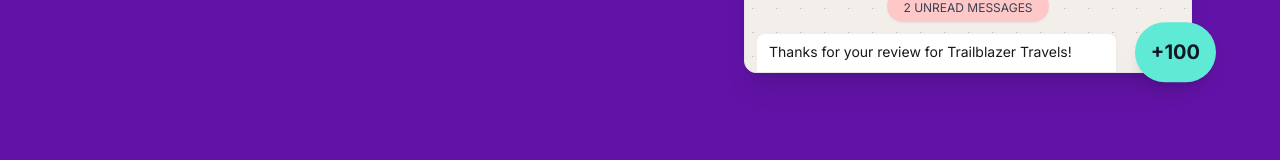
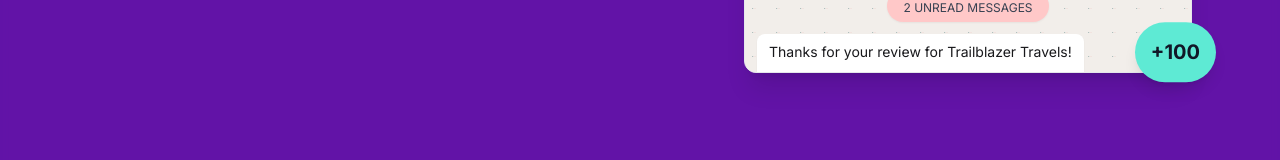
Before and after one commit to vibhutirohan/site-spark-prompts-genius, a React (Vite) app: page / in a window 1280 px wide. Shown: the part 571-731 px from the top of the page. Built offline with nearby package versions, Linux system fonts and the light colour scheme.

Commit message:
Visual edit in Lovable
Edited UI in Lovable

```diff
--- a/src/components/Hero.tsx
+++ b/src/components/Hero.tsx
@@ -99,8 +99,8 @@ const Hero = () => {
                   <div className="flex justify-start">
                     <div className="bg-white py-2 px-3 rounded-lg max-w-[85%] shadow-sm">
                       <p className="text-sm text-zinc-900">Thanks for your review for Trailblazer Travels!</p>
-                      <p className="text-sm mt-2 text-zinc-900">Here is your review:</p>
-                      <p className="text-sm mt-2 text-zinc-800">I highly recommend Trailblazer Travels for all travel and sports ticketing. I booked my IPL tickets + hotel +travel package with them, and it was superb! I was taken care of at every step of the way and got great seats for the match. Also got a great price from them, and they are very professional. You should definitely try them!</p>
+                      <p className="text-sm mt-2 text-zinc-900">See your review here:</p>
+                      <p className="text-blue-600 underline\n">https://www.uplaud.ai/profile/AndrewH</p>
                       <p className="text-sm mt-3 font-medium text-zinc-900">Uplaud Score (Star rating) : <br />5/5</p>
                       <div className="flex justify-between items-center mt-1">
                         <div></div>
```
